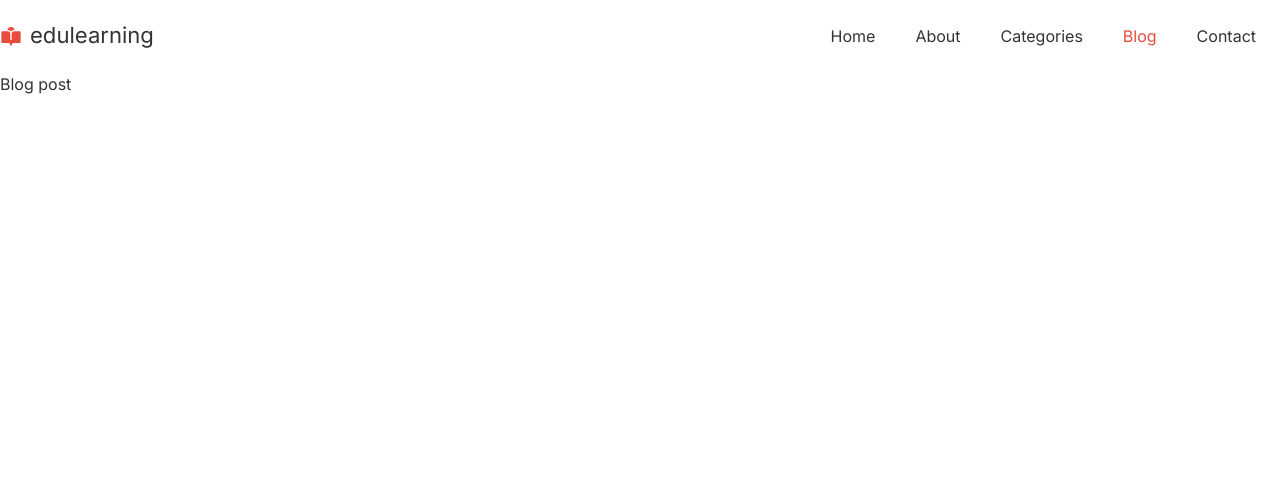
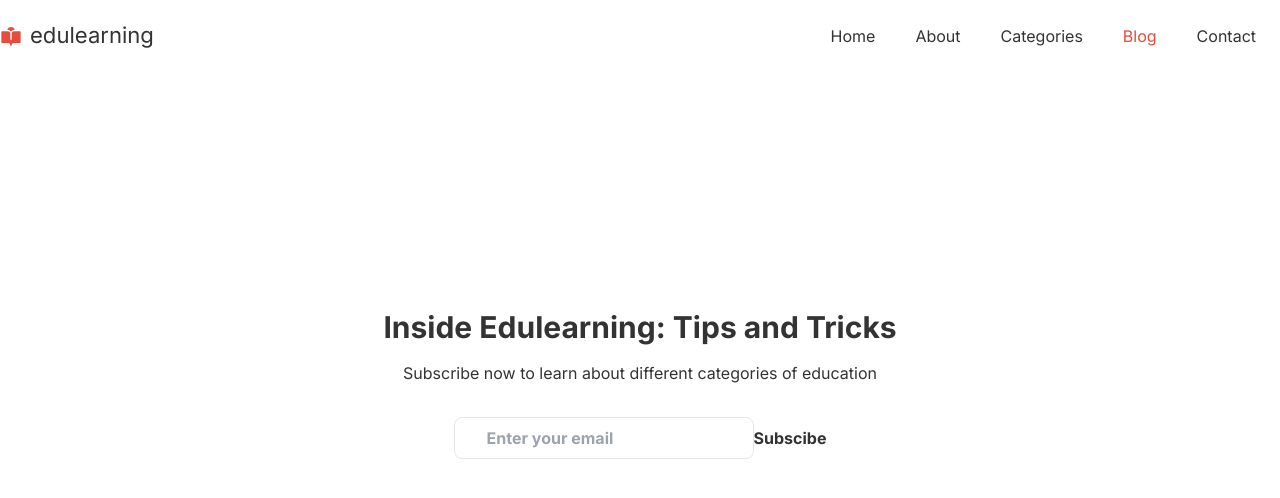
Before and after one commit to motuncoded/edulearning, a Next.js app: page /blog in a window 1280 px wide. Shown: the top 498 px of the page. Built offline with nearby package versions, Linux system fonts and the light colour scheme.

Commit message:
feat:set up the blog page

```diff
--- a/src/app/blog/page.tsx
+++ b/src/app/blog/page.tsx
@@ -1,7 +1,15 @@
 function BlogPage() {
   return (
-    <div>
-      <h1>Blog post</h1>
+    <div className="flex justify-center items-center flex-col font-bold min-h-[80vh]">
+      <h1 className="text-3xl mb-4">Inside Edulearning: Tips and Tricks</h1>
+      <h2 className="font-normal">Subscribe now to learn about different categories of education</h2>
+      <form action="" className="mb-4">
+        <label htmlFor="email" className="sr-only"> </label>
+        <input type="email" placeholder="Enter your email"
+          className="mt-8 border px-8 py-2 rounded-lg" />
+        <button>Subscibe</button>
+      </form>
+
     </div>
   );
 }
```
